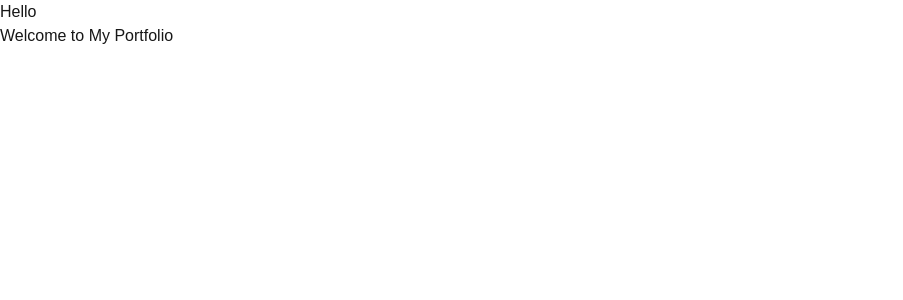
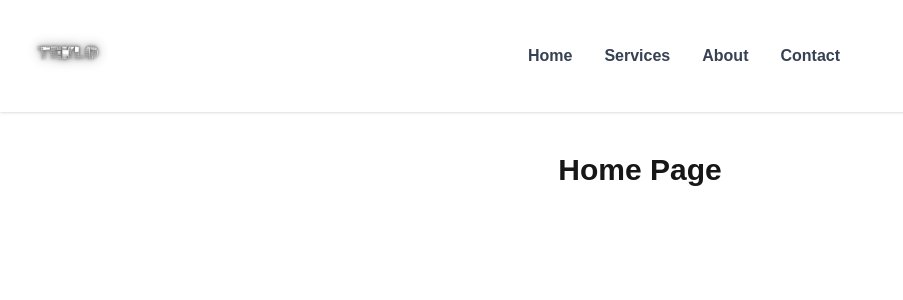
Before and after one commit to AMoizKhan/Company, a Next.js app: page / in a window 1280 px wide. Shown: the top 300 px of the page, without its empty margins (0-903 px from the left). Built offline with nearby package versions, Linux system fonts and the light colour scheme; a web font is replaced by a local one.

Commit message:
Home page

```diff
--- a/src/Component/Header.jsx
+++ b/src/Component/Header.jsx
@@ -1,7 +1,42 @@
+import Image from "next/image";
+import Link from "next/link";
+import logo from "../../public/image/logowithoutbg.png";
+
 export default function Header() {
+    const links = [
+        { name: "Home", path: "/" },
+        { name: "Services", path: "/services" },
+        { name: "About", path: "/about" },
+        { name: "Contact", path: "/contact" },
+    ];
+
     return (
-    <div>
-        <h1>Hello</h1>
-    </div>
-    )
+        <div className="flex items-center justify-between bg-white px-6 py-4 shadow">
+            {/* Logo Left */}
+            <Link href="/">
+                <div className="relative w-22 h-20">
+                    <Image
+                        src={logo}
+                        alt="Logo"
+                        fill
+                        className="object-contain cursor-pointer"
+                    />
+                </div>
+            </Link>
+
+            {/* Navigation Center */}
+            <div className="flex-1 flex justify-center space-x-8">
+                {links.map((link) => (
+                    <Link
+                        key={link.name}
+                        href={link.path}
+                        className="relative text-gray-700 font-semibold group"
+                    >
+                        {link.name}
+                        <span className="absolute left-0 -bottom-1 w-0 h-0.5 bg-black transition-all duration-300 group-hover:w-full"></span>
+                    </Link>
+                ))}
+            </div>
+        </div>
+    );
 }
--- a/src/app/Header/page.jsx
+++ /dev/null
@@ -1,7 +0,0 @@
-export default function Header() {
-    return (
-    <div>
-        <h1>Hello</h1>
-    </div>
-    )
-}
--- /dev/null
+++ b/src/app/Home/index.jsx
@@ -0,0 +1,7 @@
+export default function MainPage() {
+  return (
+    <div className="text-center mt-10">
+      <h1 className="text-3xl font-bold">Home Page</h1>
+    </div>
+  );
+}
--- a/src/app/page.js
+++ b/src/app/page.js
@@ -1,4 +1,5 @@
 import Header from "@/Component/Header";
+import MainPage from "@/app/Home";
 import Image from "next/image";
 
 export default function Home() {
@@ -6,7 +7,7 @@ export default function Home() {
     <div>
       <Header />
       <div>
-        <h1>Welcome to My Portfolio</h1>
+        <MainPage />
       </div>
     </div>
   );
```
Also changed, not shown: public/image/logo.png (renamed from 1.png), public/image/logowithoutbg.png (added).
